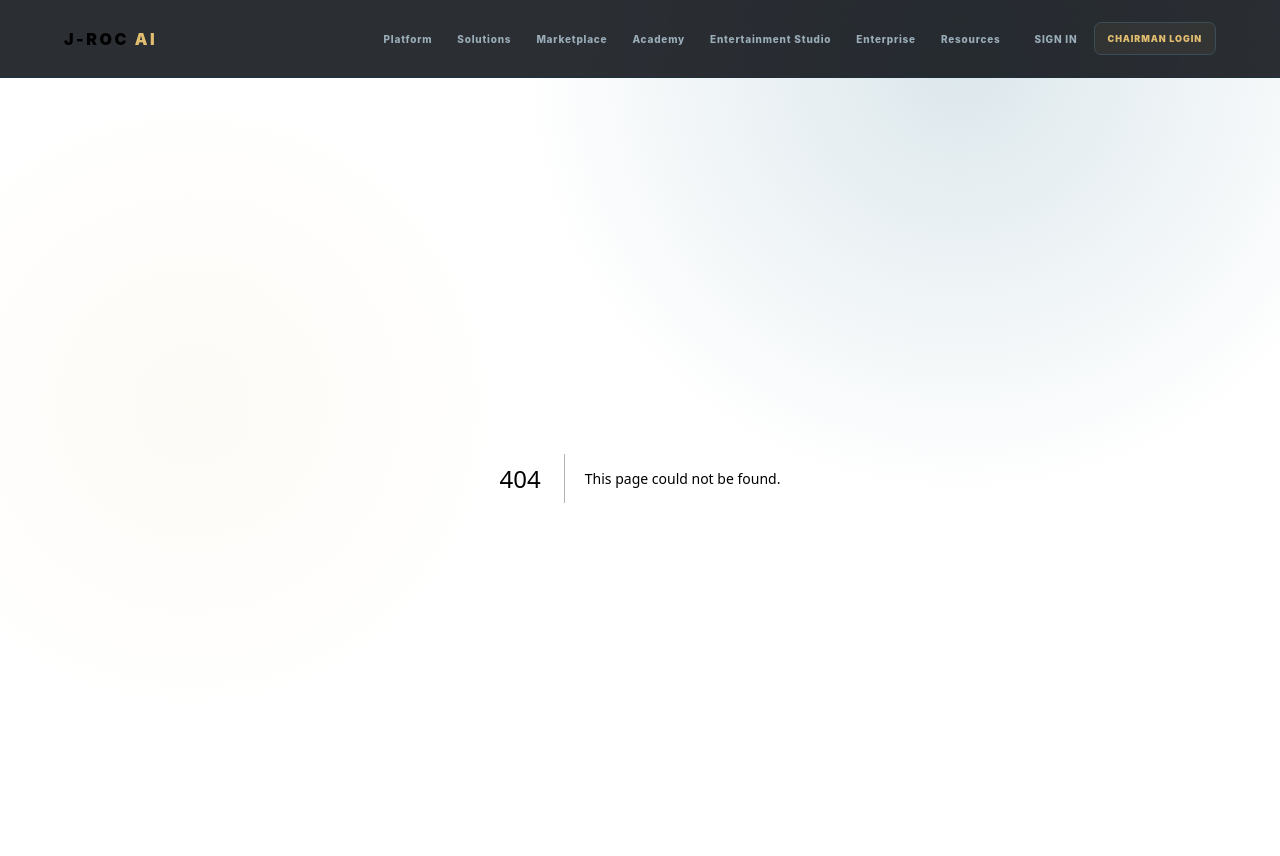
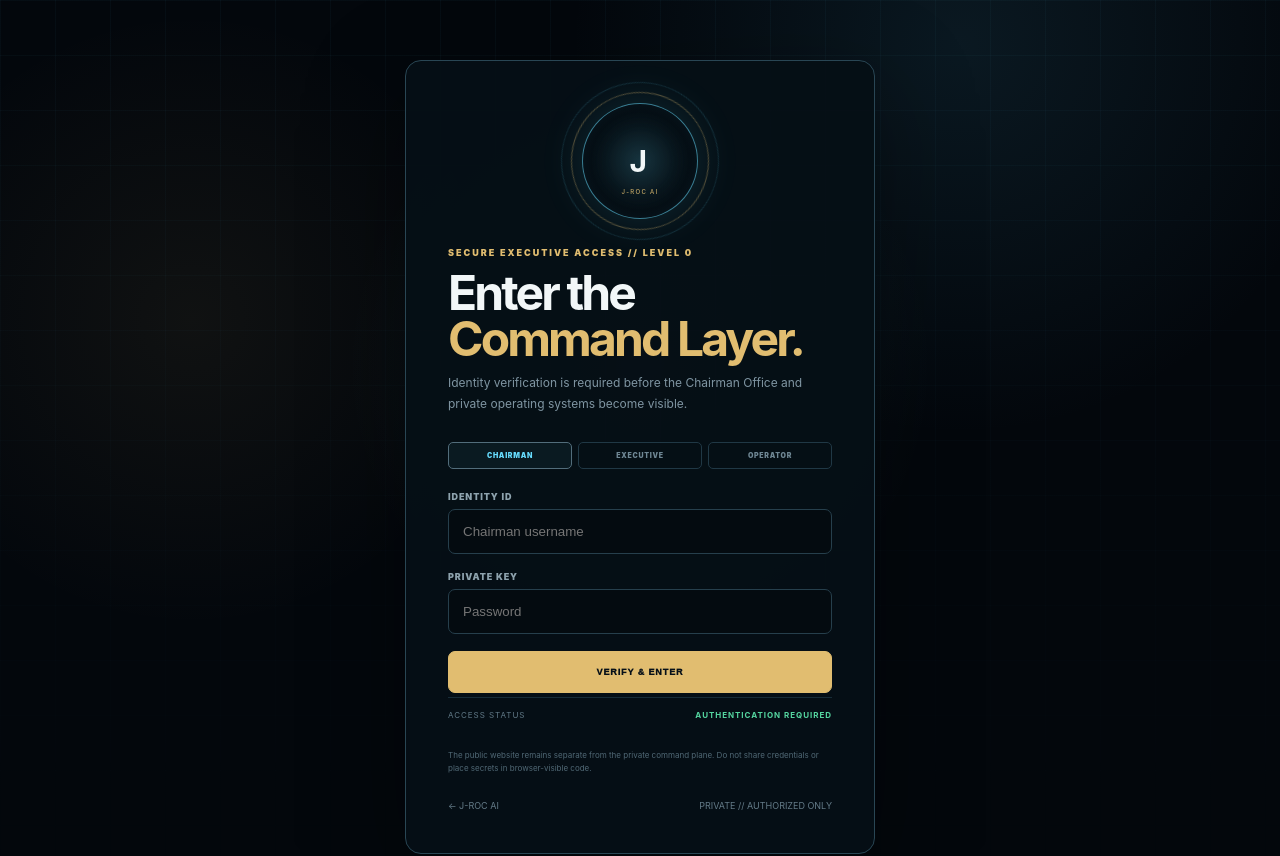
Before and after one commit to Jrocaiplatiform/Jroainew, a Next.js app: page /chairman/login in a window 1280 px wide. Before the commit this address had no page. Shown: the top 856 px of the page. Built offline with nearby package versions, Linux system fonts and the light colour scheme.

Commit message:
Import src/app/chairman/login/page.tsx from J-ROC platform

```diff
--- /dev/null
+++ b/src/app/chairman/login/page.tsx
@@ -0,0 +1,44 @@
+"use client";
+
+import { FormEvent, useState } from "react";
+import Link from "next/link";
+
+export default function ChairmanLoginPage() {
+  const [username,setUsername]=useState(""); const [password,setPassword]=useState("");
+  const [error,setError]=useState(""); const [busy,setBusy]=useState(false);
+
+  async function login(e:FormEvent){
+    e.preventDefault(); setBusy(true); setError("");
+    try{
+      const body=new URLSearchParams({username,password});
+      const response=await fetch("/api/auth/login",{method:"POST",credentials:"include",headers:{"Content-Type":"application/x-www-form-urlencoded"},body});
+      const data=await response.json();
+      if(!response.ok) throw new Error(data.detail || "Access denied");
+      if(data.role !== "CHAIRMAN") throw new Error("Chairman authority required.");
+      localStorage.setItem("jroc_token",data.access_token);
+      localStorage.setItem("jroc_role",data.role || "");
+      window.location.href="/chairman";
+    }catch(err){setError(err instanceof Error ? err.message : "Unable to authenticate");}
+    finally{setBusy(false);}
+  }
+
+  return <main className="chairman-login-page">
+    <div className="login-grid"/>
+    <section className="login-card">
+      <div className="login-orb"><strong>J</strong><small>J-ROC AI</small></div>
+      <div className="eyebrow">SECURE EXECUTIVE ACCESS // LEVEL 0</div>
+      <h1>Enter the <span>Command Layer.</span></h1>
+      <p>Identity verification is required before the Chairman Office and private operating systems become visible.</p>
+      <div className="access-mode"><span className="active">CHAIRMAN</span><span>EXECUTIVE</span><span>OPERATOR</span></div>
+      <form onSubmit={login}>
+        <label>IDENTITY ID<input value={username} onChange={e=>setUsername(e.target.value)} autoComplete="username" placeholder="Chairman username" required/></label>
+        <label>PRIVATE KEY<input type="password" value={password} onChange={e=>setPassword(e.target.value)} autoComplete="current-password" placeholder="Password" required/></label>
+        {error && <div className="login-error">{error}</div>}
+        <button disabled={busy}>{busy ? "VERIFYING IDENTITY..." : "VERIFY & ENTER"}</button>
+      </form>
+      <div className="identity-row"><span>ACCESS STATUS</span><b>AUTHENTICATION REQUIRED</b></div>
+      <div className="security-note">The public website remains separate from the private command plane. Do not share credentials or place secrets in browser-visible code.</div>
+      <div className="login-footer"><Link href="/">← J-ROC AI</Link><span>PRIVATE // AUTHORIZED ONLY</span></div>
+    </section>
+  </main>;
+}
```
